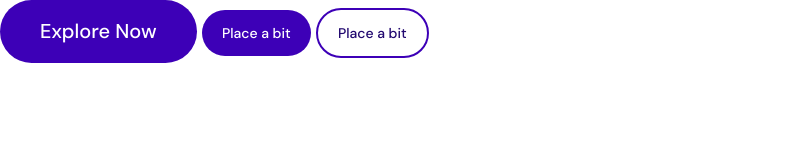
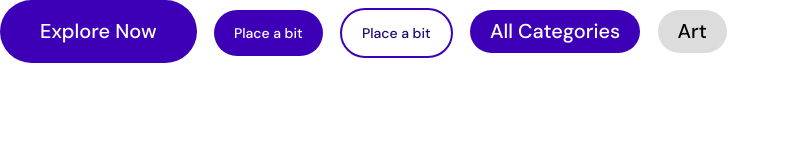
Before and after one commit to dinhtuyen3011/NFT_Marketplace, a plain HTML site: page component/button.html in a window 1280 px wide. Shown: the whole page, without its empty margins (0-790 px from the left). Drawn offline with Linux system fonts and the light colour scheme.

Commit message:
add categories in the button component

```diff
--- a/CSS/style.css
+++ b/CSS/style.css
@@ -57,6 +57,7 @@ a {
   text-align: center;
   white-space: nowrap;
   font-weight: 500;
+  margin-right: 1.2rem;
 }
 .btn--small {
   font-size: 1.4rem;
@@ -67,3 +68,11 @@ a {
   border: 2px solid var(--color-secondary);
   color: #220970;
 }
+.btn--categories {
+  padding: 1rem 2rem;
+}
+.btn--categories-normal {
+  background: #dcdcdc;
+  padding: 1rem 2rem;
+  color: var(--color-heading);
+}
--- a/component/button.html
+++ b/component/button.html
@@ -18,7 +18,10 @@
   </head>
 
   <body>
+
     <button class="btn btn--secondary">Explore Now</button>
     <a href="#" class="btn btn--small">Place a bit</a>
     <a href="#" class="btn btn--small btn--normal">Place a bit</a>
-</html>
+    <button class="btn btn--secondary btn--categories">All Categories</button>
+    <button class="btn btn--secondary btn--categories-normal">Art</button>
+    </html>
```
